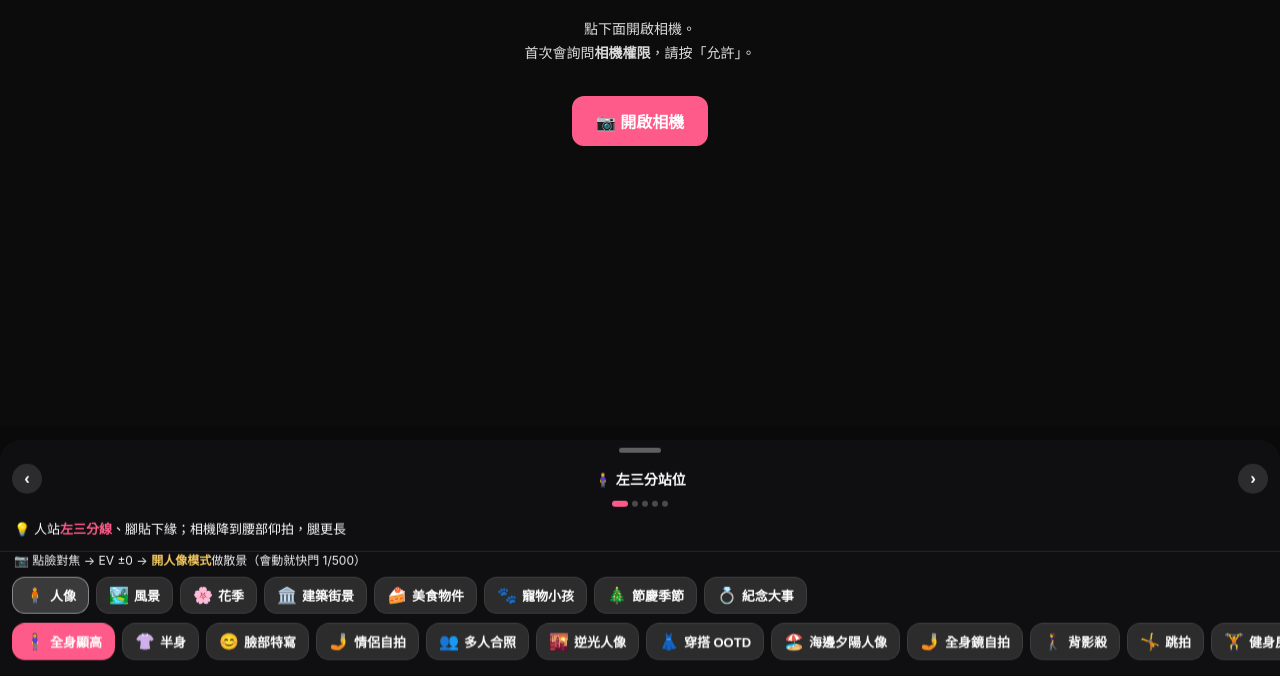
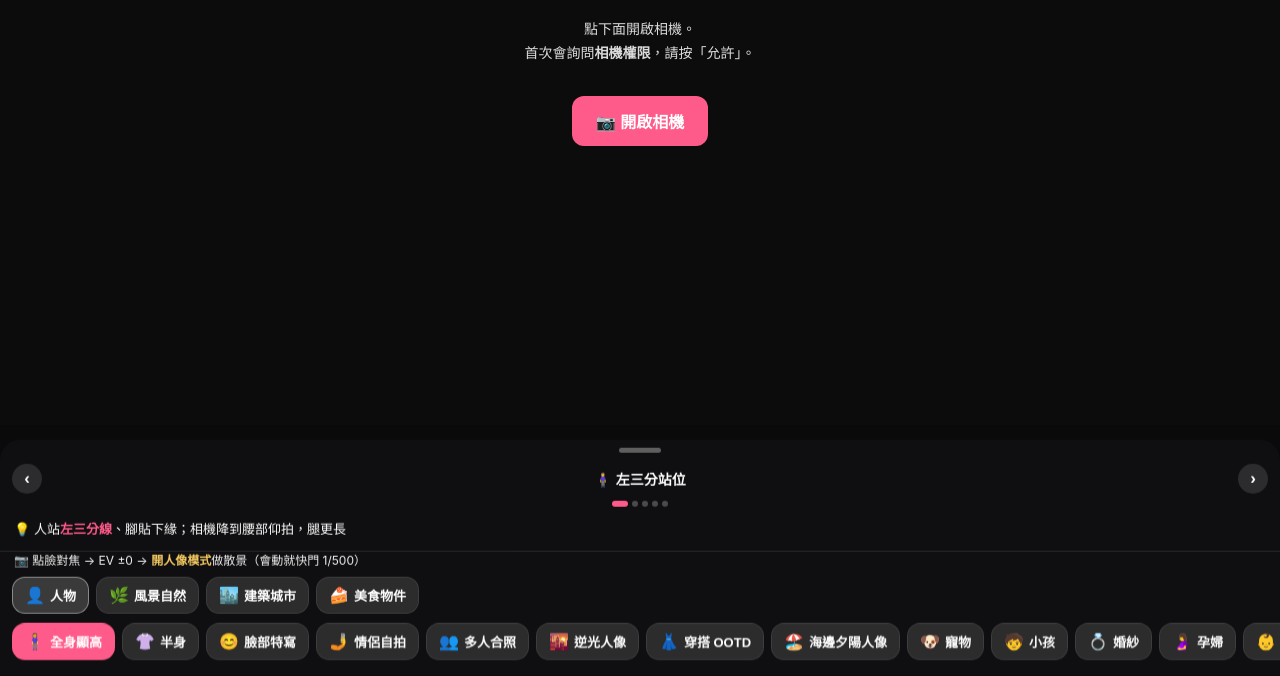
Before and after one commit to fullmodel-star/saveyourboy, a plain HTML site: page index.html in a window 1280 px wide. Shown: the part 375-1051 px from the top of the page. Drawn offline with Linux system fonts and the light colour scheme.

Commit message:
分類由 8 類精簡為 4 類：人物(含寵物小孩/紀念大事)、風景自然(含花季)、建築城市(含節慶)、美食物件

```diff
--- a/index.html
+++ b/index.html
@@ -201,14 +201,10 @@ const gridMenu=$('#gridMenu'), sheet=$('#sheet'), backdrop=$('#backdrop');
    題材層級：set = 精簡建議參數（HTML）
 =================================================================== */
 const CATS=[
-  {id:'people', e:'🧍', name:'人像'},
-  {id:'nature', e:'🏞️', name:'風景'},
-  {id:'plant',  e:'🌸', name:'花季'},
-  {id:'arch',   e:'🏛️', name:'建築街景'},
+  {id:'people', e:'👤', name:'人物'},
+  {id:'nature', e:'🌿', name:'風景自然'},
+  {id:'arch',   e:'🏙️', name:'建築城市'},
   {id:'food',   e:'🍰', name:'美食物件'},
-  {id:'animal', e:'🐾', name:'寵物小孩'},
-  {id:'fest',   e:'🎄', name:'節慶季節'},
-  {id:'life',   e:'💍', name:'紀念大事'},
 ];
 
 const SCENES=[
@@ -295,16 +291,16 @@ const SCENES=[
  ]},
 
  /* ---------------- 花季 ---------------- */
- {cat:'plant', e:'🌸', name:'櫻花', set:'點花對焦 → <b>EV +0.7</b> 粉嫩 → 人像模式散景 → 白平衡偏暖', v:[
+ {cat:'nature', e:'🌸', name:'櫻花', set:'點花對焦 → <b>EV +0.7</b> 粉嫩 → 人像模式散景 → 白平衡偏暖', v:[
    {n:'仰角帶天', t:'<b>仰拍帶一點天空</b>、讓光暈穿過花', zone:[.18,.05,.64,.42,'花＋天'], level:'tilt'},
    {n:'人＋花前景', t:'人對焦放左三分，<b>前景虛化幾朵花</b>當點綴', fig:[.32,.95,.6]},
    {n:'一角留白', t:'一角放主枝、<b>大量留白</b>，乾淨有意境', zone:[.55,.08,.4,.5,'主枝']},
  ]},
- {cat:'plant', e:'🌷', name:'花卉特寫', set:'<b>開微距</b>或靠近 → 點花蕊對焦 → EV +0.3', v:[
+ {cat:'nature', e:'🌷', name:'花卉特寫', set:'<b>開微距</b>或靠近 → 點花蕊對焦 → EV +0.3', v:[
    {n:'中央淺景深', t:'<b>靠近對焦花蕊</b>、大光圈虛化背景', grid:'center', zone:[.3,.3,.4,.4,'花蕊']},
    {n:'三分＋前景虛化', t:'主花放三分，<b>前後放幾朵</b>製造虛化層次', zone:[.54,.44,.36,.42,'主花']},
  ]},
- {cat:'plant', e:'🌻', name:'花海楓葉', set:'點前景花對焦 → EV +0.3 →（別開太淺，留層次）', v:[
+ {cat:'nature', e:'🌻', name:'花海楓葉', set:'點前景花對焦 → EV +0.3 →（別開太淺，留層次）', v:[
    {n:'前景引導線', t:'蹲低讓花<b>鋪滿前景</b>往遠方延伸', lead:[.15,.95,.6,.46], hz:'high'},
    {n:'人站三分', t:'人當視覺重點放<b>三分線</b>，花海占 2/3', fig:[.68,.9,.45], hz:'high'},
    {n:'滿版花海', t:'壓低地平線、<b>花海占 2/3</b>、天空 1/3', hz:'high', level:'tilt'},
@@ -357,55 +353,55 @@ const SCENES=[
  ]},
 
  /* ---------------- 寵物小孩 ---------------- */
- {cat:'animal', e:'🐶', name:'寵物', set:'<b>連續對焦＋開連拍</b> → 點眼睛對焦 → 快門≥1/500', v:[
+ {cat:'people', e:'🐶', name:'寵物', set:'<b>連續對焦＋開連拍</b> → 點眼睛對焦 → 快門≥1/500', v:[
    {n:'視線同高特寫', t:'<b>趴低到牠眼睛高度</b>、對焦眼睛、開連拍', zone:[.26,.3,.48,.5,'臉'], eye:.45},
    {n:'全身側拍', t:'與牠<b>視線同高</b>拍全身，比例自然', zone:[.18,.5,.64,.4,'毛孩全身']},
    {n:'人寵合照', t:'<b>蹲下</b>和牠同高，用零食吸引看鏡頭', fig:[.3,.92,.55]},
  ]},
- {cat:'animal', e:'🧒', name:'小孩', set:'<b>開連拍</b> → 快門≥1/500 → 點臉對焦 → EV +0.3', v:[
+ {cat:'people', e:'🧒', name:'小孩', set:'<b>開連拍</b> → 快門≥1/500 → 點臉對焦 → EV +0.3', v:[
    {n:'蹲拍視線高', t:'<b>蹲到孩子視線高</b>，別站著由上往下拍', zone:[.3,.34,.4,.56,'孩子']},
    {n:'動態連拍', t:'<b>開連拍</b>抓自然表情與動作', zone:[.24,.3,.5,.6,'孩子']},
    {n:'人帶小孩', t:'放三分、<b>留出他看/走的方向</b>', fig:[.3,.92,.58]},
  ]},
 
  /* ---------------- 節慶季節 ---------------- */
- {cat:'fest', e:'🎄', name:'聖誕燈飾', set:'<b>開人像模式</b>（燈成光球）→ 點人對焦 → EV −0.3', v:[
+ {cat:'arch', e:'🎄', name:'聖誕燈飾', set:'<b>開人像模式</b>（燈成光球）→ 點人對焦 → EV −0.3', v:[
    {n:'人＋燈散景', t:'人放左三分對焦、<b>後方燈串虛化成光球</b>', fig:[.3,.94,.6]},
    {n:'燈海留白', t:'燈飾放一角、<b>大留白</b>，乾淨有氣氛', zone:[.1,.1,.5,.5,'燈飾']},
    {n:'框架燈串', t:'用<b>燈串/拱門框住</b>主體', fbox:true},
  ]},
- {cat:'fest', e:'🎆', name:'跨年煙火', set:'<b>開專業模式</b> → ISO 100 → 快門 2–4秒 → 對焦∞ → <b>腳架</b>', v:[
+ {cat:'arch', e:'🎆', name:'跨年煙火', set:'<b>開專業模式</b> → ISO 100 → 快門 2–4秒 → 對焦∞ → <b>腳架</b>', v:[
    {n:'煙火上三分', t:'<b>煙火放上方</b>、地景/天際線占下方三分', zone:[.2,.06,.6,.42,'煙火'], hz:'low'},
    {n:'人帶煙火', t:'人小站下方一側<b>剪影</b>，煙火在天空', fig:[.3,.95,.5], hz:'low'},
    {n:'倒影煙火', t:'有水面時拍<b>煙火倒影</b>、上下對稱', sym:'h'},
  ]},
- {cat:'fest', e:'❄️', name:'雪景', set:'點主體對焦 → <b>EV +1</b>（雪才白不灰）→ 白平衡偏暖', v:[
+ {cat:'arch', e:'❄️', name:'雪景', set:'點主體對焦 → <b>EV +1</b>（雪才白不灰）→ 白平衡偏暖', v:[
    {n:'人左三分', t:'人放<b>左三分</b>、雪地大留白顯乾淨', fig:[.3,.94,.6], hz:'high'},
    {n:'雪地留白', t:'主體放一角、<b>雪白留白</b>極簡', zone:[.2,.1,.6,.42,'主體'], hz:'high'},
    {n:'腳印引導線', t:'用<b>腳印/小徑</b>把視線帶向主體', lead:[.15,.95,.55,.45], hz:'high'},
  ]},
 
  /* ---------------- 紀念大事 ---------------- */
- {cat:'life', e:'💍', name:'婚紗', set:'點眼睛對焦 → EV +0.3 → <b>人像模式</b> → 順光柔和', v:[
+ {cat:'people', e:'💍', name:'婚紗', set:'點眼睛對焦 → EV +0.3 → <b>人像模式</b> → 順光柔和', v:[
    {n:'全身禮服', t:'<b>全身入鏡</b>展示禮服、置中或三分', grid:'center', fig:[.5,.97,.85]},
    {n:'牽手背影', t:'<b>背影望遠</b>、人小景大，浪漫氛圍', fig:[.5,.9,.55]},
    {n:'半身親密', t:'兩人<b>半身靠近</b>、臉放上半部', zone:[.2,.1,.6,.6,'兩人']},
  ]},
- {cat:'life', e:'🤰', name:'孕婦', set:'側身 → 點臉/肚對焦 → EV +0.3 → 柔光', v:[
+ {cat:'people', e:'🤰', name:'孕婦', set:'側身 → 點臉/肚對焦 → EV +0.3 → 柔光', v:[
    {n:'側身全身', t:'<b>側身站</b>秀出肚子曲線，手托肚', fig:[.36,.97,.82]},
    {n:'手托肚特寫', t:'<b>特寫肚子與手</b>，溫柔留白', zone:[.28,.3,.44,.5,'肚']},
    {n:'逆光剪影', t:'<b>側身剪影</b>，光勾出肚子輪廓', fig:[.5,.94,.7], sun:[.5,.28]},
  ]},
- {cat:'life', e:'👶', name:'新生兒', set:'<b>關閃燈</b>用窗光 → 點眼睛對焦 → EV +0.3 → 安靜連拍', v:[
+ {cat:'people', e:'👶', name:'新生兒', set:'<b>關閃燈</b>用窗光 → 點眼睛對焦 → EV +0.3 → 安靜連拍', v:[
    {n:'俯拍睡顏', t:'<b>正俯拍</b>睡臉、放平、置中或三分', grid:'center', level:'flat', zone:[.28,.28,.44,.44,'寶寶臉']},
    {n:'手腳特寫', t:'<b>小手小腳特寫</b>、淺景深、大留白', zone:[.3,.34,.4,.4,'小手腳']},
    {n:'親子同框', t:'<b>大人手環抱</b>寶寶，對比出嬌小', zone:[.14,.3,.72,.5,'寶寶＋大人']},
  ]},
- {cat:'life', e:'👨‍👩‍👧', name:'全家福', set:'點前排對焦 →（<b>別開太淺</b>）→ EV ±0 → 相機與臉同高', v:[
+ {cat:'people', e:'👨‍👩‍👧', name:'全家福', set:'點前排對焦 →（<b>別開太淺</b>）→ EV ±0 → 相機與臉同高', v:[
    {n:'水平排開', t:'<b>相機與臉同高</b>、排成微弧、大家都清楚', zone:[.05,.32,.9,.4,'一家人']},
    {n:'前後分層', t:'<b>前坐後站</b>錯開高度、孩子在前', zone:[.08,.28,.84,.5,'前坐後站']},
  ]},
- {cat:'life', e:'🎓', name:'畢業照', set:'點臉對焦 → EV ±0（逆光就點臉或 EV +0.7）', v:[
+ {cat:'people', e:'🎓', name:'畢業照', set:'點臉對焦 → EV ±0（逆光就點臉或 EV +0.7）', v:[
    {n:'個人全身', t:'<b>全身置中</b>、學士服腳貼下緣顯高', grid:'center', fig:[.5,.97,.82]},
    {n:'拋帽動態', t:'<b>學士帽拋向上方</b>、留出天空空間', zone:[.2,.05,.6,.4,'帽子']},
    {n:'合照排開', t:'<b>一排人</b>相機與臉同高、微弧排列', zone:[.05,.3,.9,.42,'一排人']},
```
